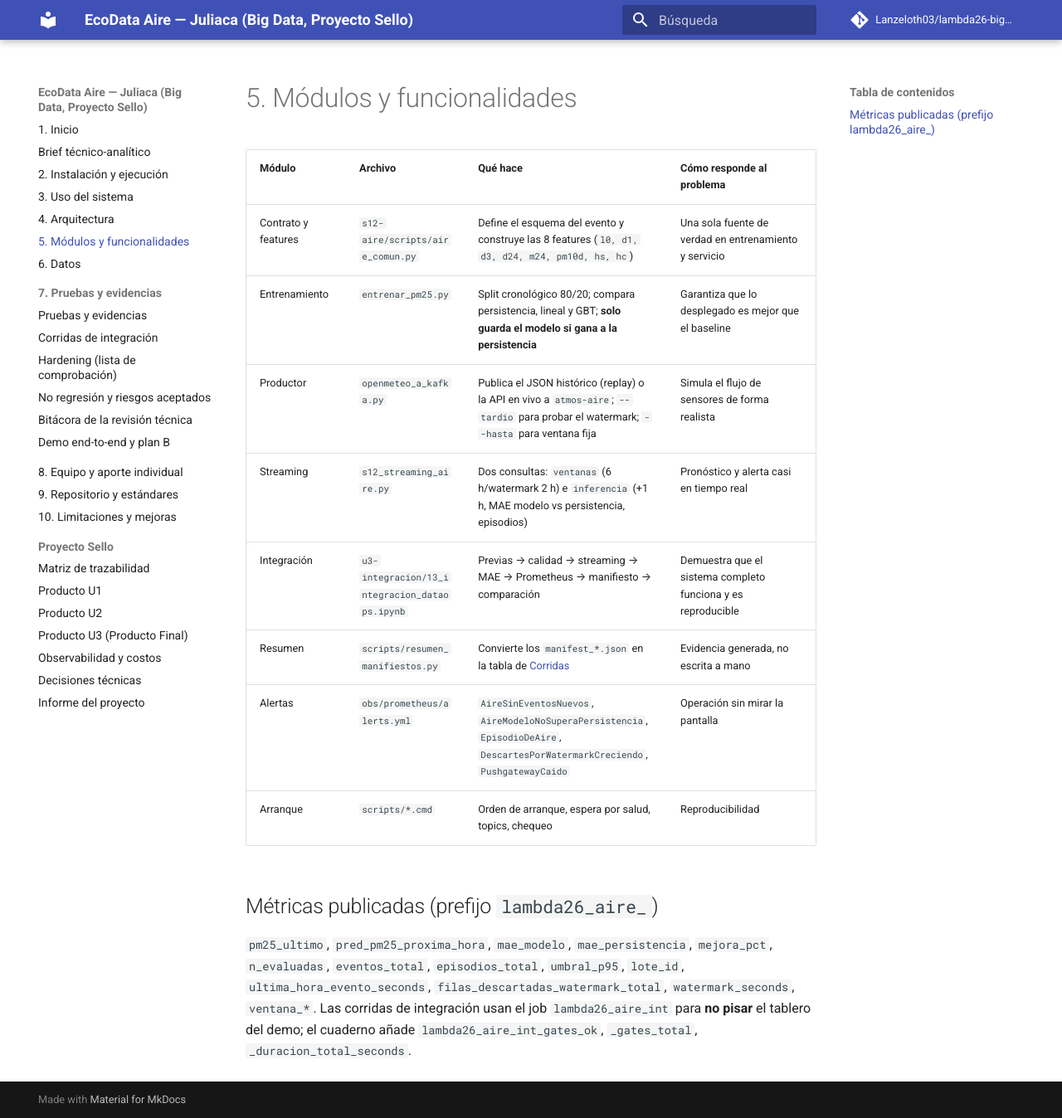
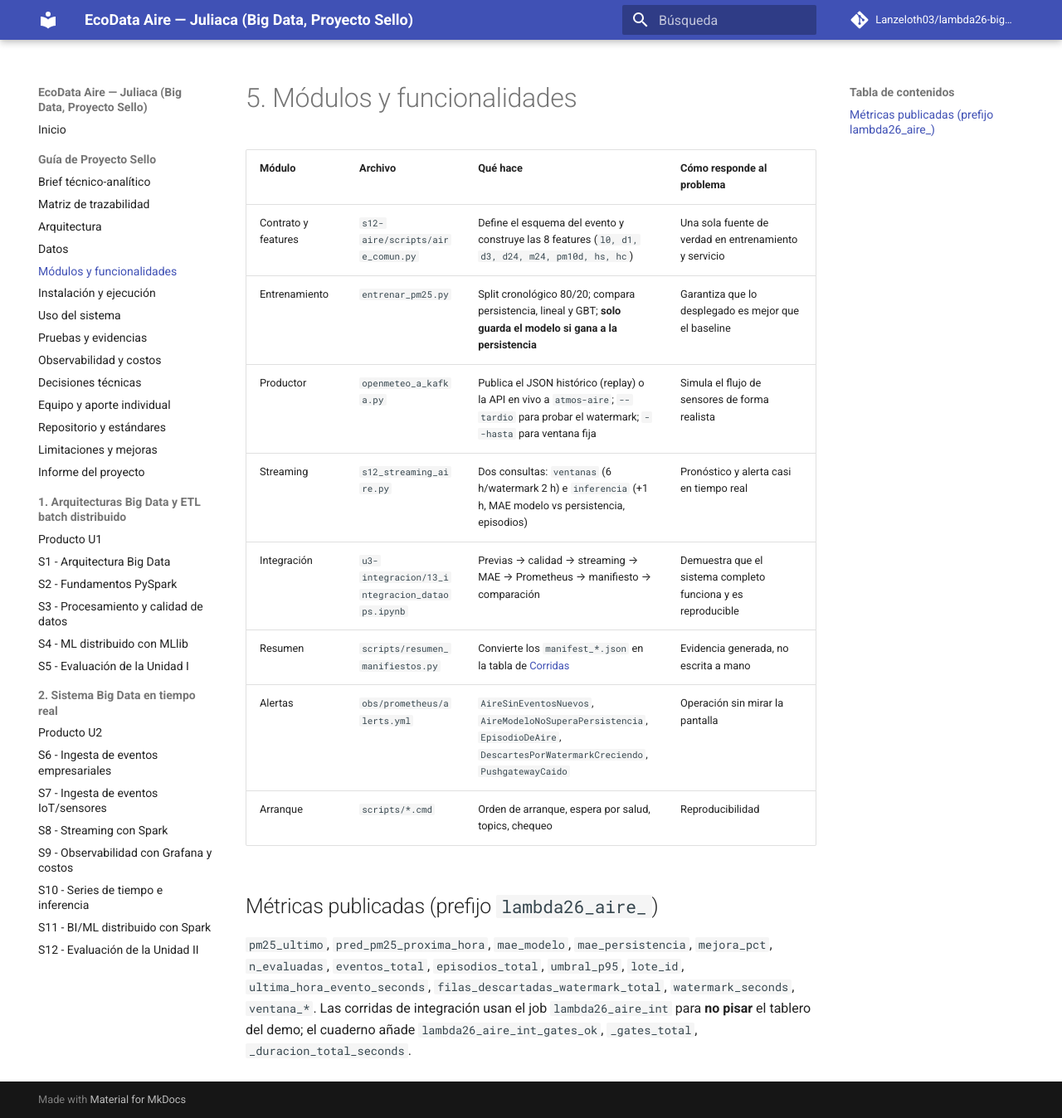
Before and after one commit to Lanzeloth03/lambda26-bigdata, an MkDocs documentation site: the page built from docs/modulos.md, in a window 1280 px wide and 1348 px high. Shown: the whole window at 83% size. Built offline with MkDocs 1.6.1 and Material for MkDocs 9.7.7, drawn with Linux system fonts in a browser that asks for light colours; comment, search, counter and statistics services are not loaded.

Commit message:
Docs: sitio ordenado como el del curso (Guía de Proyecto Sello, Unidad 1 S1-S5, Unidad 2 S6-S12)
Co-Authored-By: Claude Sonnet 5.5 <noreply@anthropic.com>
Claude-Session: https://claude.ai/code/session_011czvXEmzp6qbTa4JsfZkS8

```diff
--- a/mkdocs.yml
+++ b/mkdocs.yml
@@ -17,31 +17,38 @@ theme:
     - content.code.copy
 
 nav:
-  - 1. Inicio: index.md
-  - Brief técnico-analítico: brief.md
-  - 2. Instalación y ejecución: ejecucion.md
-  - 3. Uso del sistema: uso.md
-  - 4. Arquitectura: arquitectura.md
-  - 5. Módulos y funcionalidades: modulos.md
-  - 6. Datos: datos.md
-  - 7. Pruebas y evidencias:
+  - Inicio: index.md
+  - Guía de Proyecto Sello:
+      - Brief técnico-analítico: brief.md
+      - Matriz de trazabilidad: trazabilidad.md
+      - Arquitectura: arquitectura.md
+      - Datos: datos.md
+      - Módulos y funcionalidades: modulos.md
+      - Instalación y ejecución: ejecucion.md
+      - Uso del sistema: uso.md
       - Pruebas y evidencias: pruebas.md
-      - Corridas de integración: evidencias/corridas.md
-      - Hardening (lista de comprobación): hardening.md
-      - No regresión y riesgos aceptados: noregresion-riesgos.md
-      - Bitácora de la revisión técnica: bitacora.md
-      - Demo end-to-end y plan B: demo.md
-  - 8. Equipo y aporte individual: equipo.md
-  - 9. Repositorio y estándares: repositorio.md
-  - 10. Limitaciones y mejoras: limitaciones.md
-  - Proyecto Sello:
-      - Matriz de trazabilidad: trazabilidad.md
-      - Producto U1: u1-producto.md
-      - Producto U2: u2-producto.md
-      - Producto U3 (Producto Final): u3-producto.md
       - Observabilidad y costos: observabilidad-costos.md
       - Decisiones técnicas: decisiones.md
+      - Equipo y aporte individual: equipo.md
+      - Repositorio y estándares: repositorio.md
+      - Limitaciones y mejoras: limitaciones.md
       - Informe del proyecto: informe.md
+  - 1. Arquitecturas Big Data y ETL batch distribuido:
+      - Producto U1: u1-producto.md
+      - S1 - Arquitectura Big Data: sesiones/S01.md
+      - S2 - Fundamentos PySpark: sesiones/S02.md
+      - S3 - Procesamiento y calidad de datos: sesiones/S03.md
+      - S4 - ML distribuido con MLlib: sesiones/S04.md
+      - S5 - Evaluación de la Unidad I: sesiones/S05.md
+  - 2. Sistema Big Data en tiempo real:
+      - Producto U2: u2-producto.md
+      - S6 - Ingesta de eventos empresariales: sesiones/S06.md
+      - S7 - Ingesta de eventos IoT/sensores: sesiones/S07.md
+      - S8 - Streaming con Spark: sesiones/S08.md
+      - S9 - Observabilidad con Grafana y costos: sesiones/S09.md
+      - S10 - Series de tiempo e inferencia: sesiones/S10.md
+      - S11 - BI/ML distribuido con Spark: sesiones/S11.md
+      - S12 - Evaluación de la Unidad II: sesiones/S12.md
 
 markdown_extensions:
   - tables
```
Also changed, not shown: docs/sesiones/S01.md (added, +13 -0 lines), docs/sesiones/S02.md (added, +13 -0 lines), docs/sesiones/S03.md (added, +13 -0 lines), docs/sesiones/S04.md (added, +13 -0 lines), docs/sesiones/S05.md (added, +13 -0 lines), docs/sesiones/S06.md (added, +13 -0 lines), docs/sesiones/S07.md (added, +13 -0 lines), docs/sesiones/S08.md (added, +13 -0 lines), docs/sesiones/S09.md (added, +13 -0 lines), docs/sesiones/S10.md (added, +13 -0 lines), docs/sesiones/S11.md (added, +13 -0 lines), docs/sesiones/S12.md (added, +13 -0 lines).
